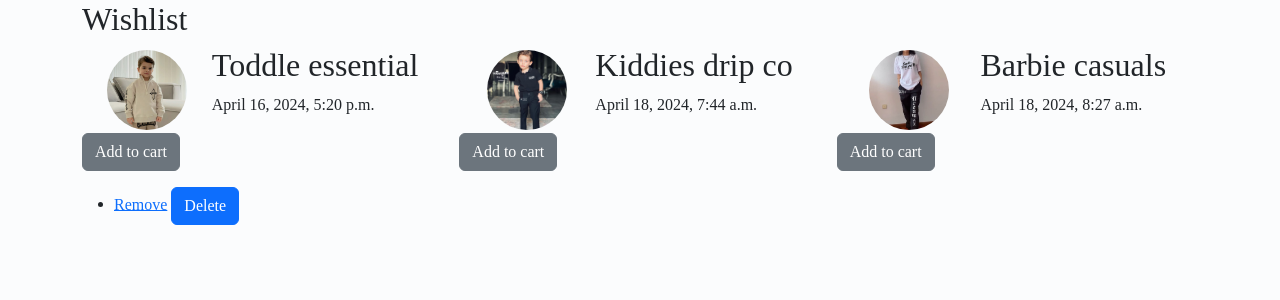
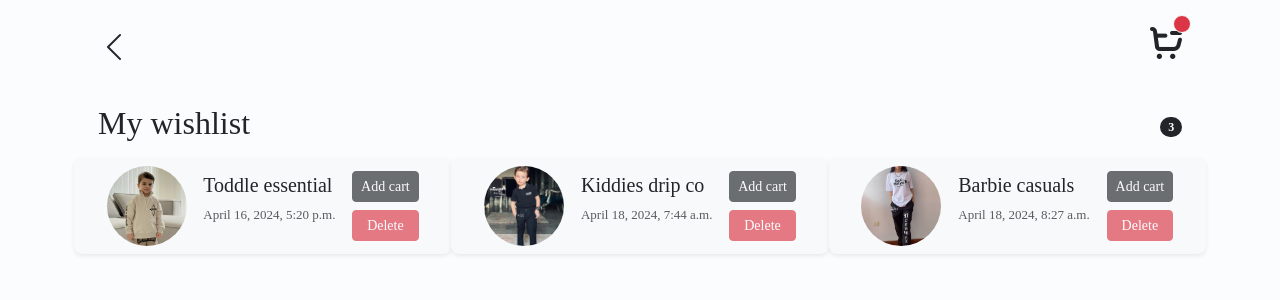
Before and after one commit to BoltDreamzz/DreamApp, a Django app: page /wishlist/wishlist/ in a window 1280 px wide. Shown: the top 300 px of the page. Run offline with Django 5.2, Linux system fonts and the light colour scheme; a user stored in the database is signed in; data comes from the database, SQL or seed files in the repository; both versions use the stored data as it was after the commit; some libraries are stand-ins or nearby versions; some web fonts are replaced.

Commit message:
made changes

```diff
--- a/templates/partials/base.html
+++ b/templates/partials/base.html
@@ -261,7 +261,7 @@
         <hr class="px-4">
         <li><a href="{%url 'shop:order_page'%}"><i class="bi bi-box-seam-fill"></i> My orders <span
                 class="badge custom-bg text-info">Pending</span></a></li>
-        <li><a href="#"><i class="bi bi-heart-fill"></i> Wishlist</a></li>
+        <li><a href="{%url 'wishlist:wishlist'%}"><i class="bi bi-heart-fill"></i> Wishlist</a></li>
     </ul>
     <ul class="d-flex flex-column mx-3 my-5">
         {%if user.is_authenticated%}
--- a/templates/wishlist/wishlist.html
+++ b/templates/wishlist/wishlist.html
@@ -4,56 +4,75 @@
 
 
 {% block content %}
-<h2>Wishlist</h2>
+<div class="container-fluid d-flex stick sticky-top py-4 shadow-md justify-content-between px-3 mb-2 align-items-center">
+    <!--    <i class="fi fi-sr-angle-small-left"></i>-->
+    <a href="{%url 'shop:explore'%}" class="bi fs-2 fw-bold text-dark bi-chevron-left"></a>
+    <a href="{%url 'cart:shopping_cart'%}" class="text-decoration-none position-relative text-dark"><i
+            class="fi fs-2 fi-br-cart-minus"></i> <span
+            class="position-absolute top-0 start-100 translate-middle p-2 bg-danger border border-light rounded-circle">
+    <span class="visually-hidden">New alerts</span>
+  </span>
+    </a>
+    <!--    <i class="bi bi-basket2-fill"></i>-->
+
+</div>
+
+{% if wish_count > 0%}
+
+<div class="d-flex px-3 my-2 justify-content-between align-items-center">
+    <h2>My wishlist</h2>
+    <span class="badge bg-dark rounded-pill">{{wish_count}}</span>
+</div>
 <div class="row d-flex g-3">
     {% for item in wishlist_items %}
-    <div class="col-lg-4">
-        <div class="d-flex justify-content-evenly align-items-center">
+    <div class="col-lg-4 bg-body-tertiary rounded-3 shadow-sm mx-auto p-2">
+        <div class="d-flex px-2 justify-content-evenly align-items-center align-items-center">
             <img class="rounded-circle" width="80" height="80" src="{{item.product.image.url}}" alt=""
                  style="object-fit: cover;">
             <div class="flex-column">
-                <h2 class="fw-normal">{{item.product.name}}</h2>
-                <p>{{item.added_at}}</p>
+                <h2 class="fw-normal" style="font-size: 20px;">{{item.product.name}}</h2>
+                <p style="font-size: 13px;" class="text-muted">{{item.added_at}}</p>
+            </div>
+            <div class="d-flex flex-column">
+                <a href="" class="btn btn-sm mb-2 btn-dark disabled">Add cart</a>
+                <a href="#" class="btn btn-sm btn-danger disabled" data-bs-toggle="modal"
+                   data-bs-target="#exampleModal">Delete</a>
+
             </div>
         </div>
 
 
-        <p><a class="btn btn-secondary" href="#">Add to cart</a></p>
+        <!--        <p><a class="btn btn-secondary" href="#">Add to cart</a></p>-->
     </div>
     {%endfor%}
 </div>
-<ul>
+
+{% else%}
+<h1 class="text-center mt-3">
+    You havent added any products yet.
+</h1>
+{% endif%}
 
 
-    <li>
-        <a href="">Remove</a>
-        <a href="#" class="btn btn-primary" data-bs-toggle="modal" data-bs-target="#exampleModal">Delete</a>
-    </li>
-    <!--    <a href="#" class="btn btn-primary" data-bs-toggle="modal" data-bs-target="#exampleModal">Delete</a>-->
 
-</ul>
 
-<!-- Button trigger modal -->
-<!--<button type="button" class="btn btn-primary" data-bs-toggle="modal" data-bs-target="#exampleModal">-->
-<!--    Launch demo modal-->
-<!--</button>-->
-
-<!-- Modal -->
-<div class="modal fade" id="exampleModal" tabindex="-1" aria-labelledby="exampleModalLabel" aria-hidden="true">
-    <div class="modal-dialog">
-        <div class="modal-content">
-            <div class="modal-header">
-                <h1 class="modal-title fs-5" id="exampleModalLabel">Remove from wishlist</h1>
-                <button type="button" class="btn-close" data-bs-dismiss="modal" aria-label="Close"></button>
-            </div>
-            <div class="modal-body">
-                Are you sure you want to delete this product from your wishlist?
-            </div>
-            <div class="modal-footer">
-                <button type="button" class="btn btn-secondary" data-bs-dismiss="modal">No, cancel</button>
-                <button type="button" class="btn btn-danger">Yes, delete</button>
-            </div>
-        </div>
-    </div>
-</div>
+<!--<div class="modal fade" id="exampleModal" tabindex="-1" aria-labelledby="exampleModalLabel" aria-hidden="true">-->
+<!--    <div class="modal-dialog">-->
+<!--        <div class="modal-content">-->
+<!--            <div class="modal-header">-->
+<!--                <h1 class="modal-title fs-5" id="exampleModalLabel">Remove from wishlist</h1>-->
+<!--                <button type="button" class="btn-close" data-bs-dismiss="modal" aria-label="Close"></button>-->
+<!--            </div>-->
+<!--            <div class="modal-body">-->
+<!--                Are you sure you want to delete this product from your wishlist?-->
+<!--            </div>-->
+<!--            <div class="modal-footer">-->
+<!--                <a href="" class="btn btn-dark" data-bs-dismiss="modal">No, cancel</a>-->
+<!--                <a href="" class="btn btn-danger">Yes delete</a>-->
+<!--&lt;!&ndash;                <button type="button" class="btn btn-secondary" data-bs-dismiss="modal">No, cancel</button>&ndash;&gt;-->
+<!--&lt;!&ndash;                <button type="button" class="btn btn-danger">Yes, delete</button>&ndash;&gt;-->
+<!--            </div>-->
+<!--        </div>-->
+<!--    </div>-->
+<!--</div>-->
 {% endblock %}
--- a/wishlist/views.py
+++ b/wishlist/views.py
@@ -7,7 +7,8 @@ from .models import WishlistItem
 @login_required
 def wishlist(request):
     wishlist_items = WishlistItem.objects.filter(user=request.user)
-    return render(request, 'wishlist/wishlist.html', {'wishlist_items': wishlist_items})
+    wish_count = wishlist_items.count()
+    return render(request, 'wishlist/wishlist.html', {'wishlist_items': wishlist_items, 'wish_count': wish_count,})
 
 
 @login_required
@@ -20,7 +21,7 @@ def add_to_wishlist(request, product_id):
         WishlistItem.objects.create(user=request.user, product_id=product_id)
         messages.info(request, "Product has been added to wishlist")
 
-        return redirect('wishlist:wishlist')
+        return redirect('shop:detail', product_id)
 
 
 @login_required
@@ -28,4 +29,4 @@ def remove_from_wishlist(request, product_id):
     WishlistItem.objects.filter(user=request.user, product_id=product_id).delete()
     messages.info(request, "Product removed from wishlist")
 
-    return redirect('wishlist:wishlist')
+    return redirect('shop:detail', product_id)
```
Also changed, not shown: static/js/jay.js (added, +29 -0 lines), templates/shop/detail.html (+34 -13 lines), db.sqlite3.
